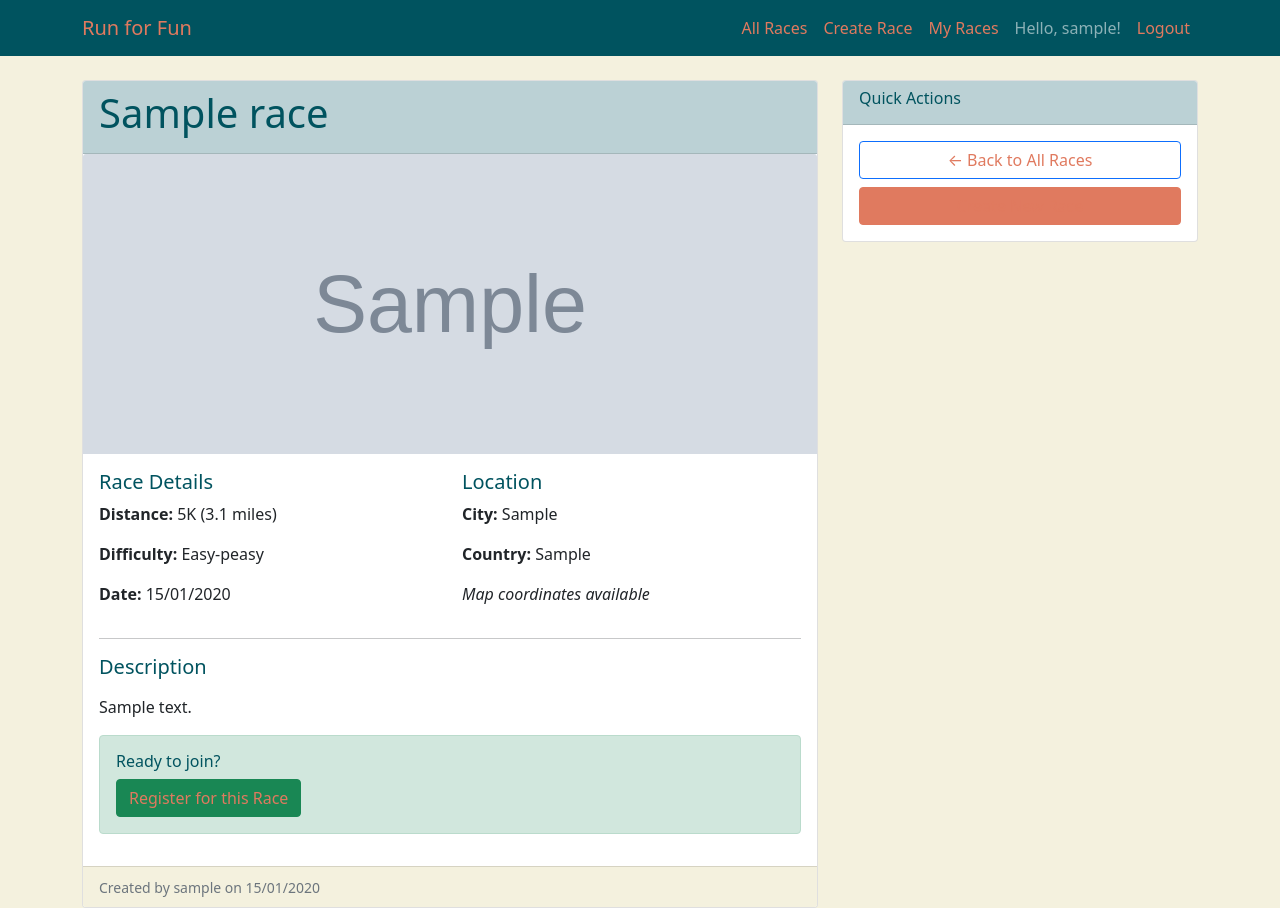
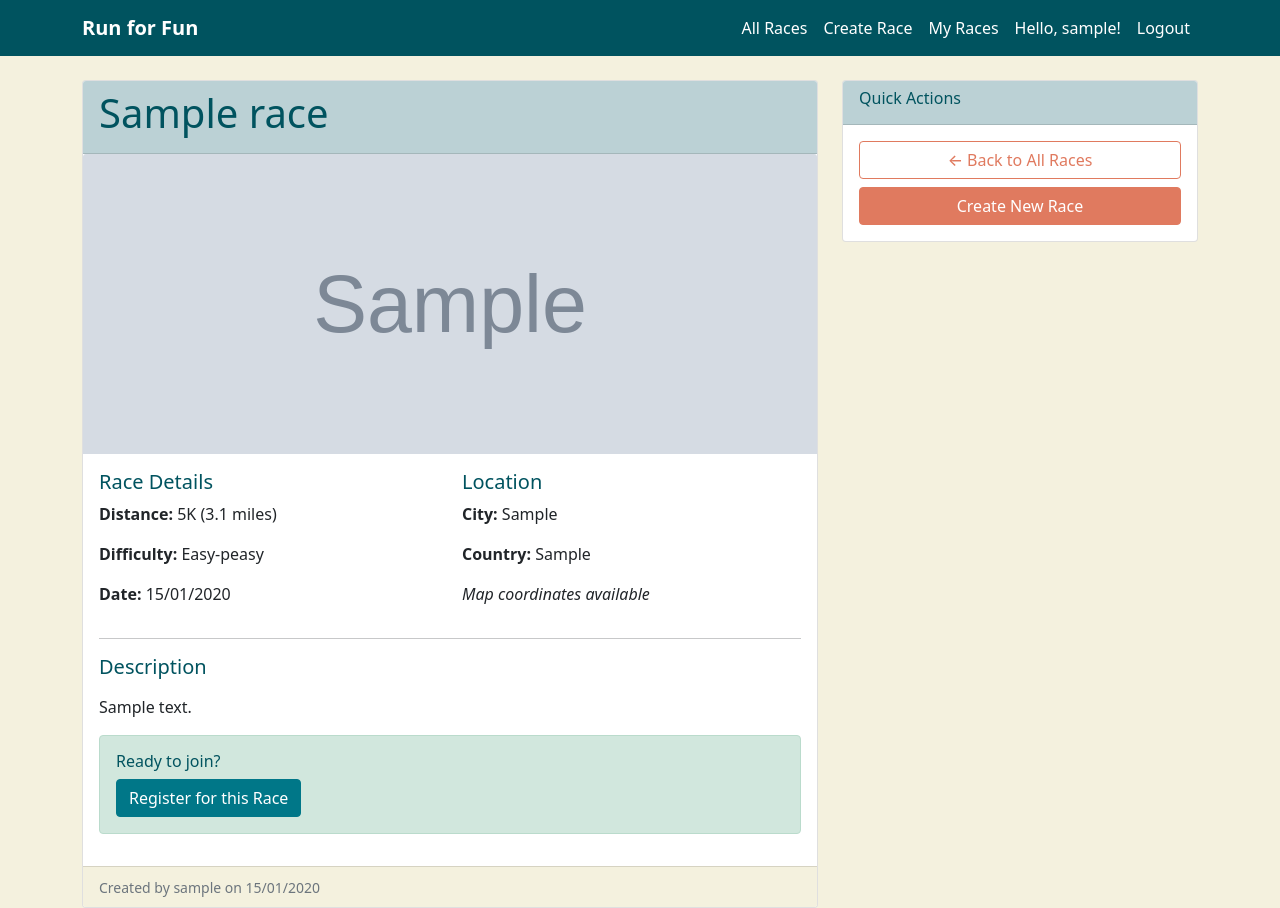
Before and after one commit to Val916/Run-for-fun, a Django app: page /race/1/ in a window 1280 px wide. Run offline with Django 4.2, Linux system fonts and the light colour scheme; a user stored in the database is signed in; tables that the repository leaves empty hold one stand-in row (values such as "Sample post"); grey boxes marked "Sample" are stand-in pictures.

Commit message:
Enhance button styles for better visibility and contrast: update primary, secondary, outline, success, warning, danger, and info buttons with improved text color and weight. Add additional button styles and ensure navbar links have clear text.

```diff
--- a/static/css/style.css
+++ b/static/css/style.css
@@ -69,27 +69,62 @@ h1, h2, h3, h4, h5, h6 {
 ==============================================
 4. ALL BUTTONS (applies to ALL pages)
 ==============================================
+Making sure text is ALWAYS visible and readable
 */
+
+/* PRIMARY BUTTONS - Coral with white text */
 .btn-primary {
-    background-color: var(--button-color) !important;  /* Coral buttons */
+    background-color: var(--button-color) !important;  /* Coral background */
     border-color: var(--button-color) !important;
+    color: white !important;  /* White text for contrast */
+    font-weight: 500 !important;  /* Slightly bold for readability */
 }
 
 .btn-primary:hover {
     background-color: var(--hover-color) !important;  /* Teal hover */
     border-color: var(--hover-color) !important;
+    color: white !important;  /* Keep white text on hover */
 }
 
+/* SECONDARY BUTTONS - Golden with dark text */
 .btn-secondary {
-    background-color: var(--button-alt) !important;  /* Golden secondary buttons */
+    background-color: var(--button-alt) !important;  /* Golden background */
     border-color: var(--button-alt) !important;
     color: #333 !important;  /* Dark text on golden */
+    font-weight: 500 !important;  /* Slightly bold for readability */
 }
 
 .btn-secondary:hover {
     background-color: var(--hover-color) !important;  /* Teal hover */
     border-color: var(--hover-color) !important;
-    color: white !important;
+    color: white !important;  /* White text on teal hover */
+}
+
+/* OUTLINE BUTTONS - Clean borders with colored text */
+.btn-outline-primary {
+    border-color: var(--button-color) !important;  /* Coral border */
+    color: var(--button-color) !important;  /* Coral text */
+    font-weight: 500 !important;  /* Bold text for visibility */
+}
+
+.btn-outline-primary:hover {
+    background-color: var(--button-color) !important;  /* Coral background on hover */
+    border-color: var(--button-color) !important;
+    color: white !important;  /* White text on hover */
+}
+
+/* SUCCESS BUTTONS - Teal with white text */
+.btn-success {
+    background-color: var(--hover-color) !important;  /* Teal background */
+    border-color: var(--hover-color) !important;
+    color: white !important;  /* White text for contrast */
+    font-weight: 500 !important;  /* Bold text */
+}
+
+.btn-success:hover {
+    background-color: var(--header-color) !important;  /* Darker teal hover */
+    border-color: var(--header-color) !important;
+    color: white !important;  /* Keep white text */
 }
 
 /*
@@ -144,7 +179,18 @@ Make Register/Login buttons stand out
 
 .navbar .nav-link[href*="signup"]:hover {
     background-color: var(--button-alt) !important;  /* Golden hover */
-    color: #333 !important;
+    color: #333 !important;  /* Dark text on golden */
+}
+
+/* ALL NAVBAR LINKS - Make sure text is visible */
+.navbar-nav .nav-link {
+    color: white !important;  /* White text on dark navbar */
+    font-weight: 500 !important;  /* Slightly bold for readability */
+}
+
+.navbar-brand {
+    color: white !important;  /* White brand text */
+    font-weight: bold !important;
 }
 
 /*
```
Also changed, not shown: other parts of static/css/style.css (+61 -2 lines).
